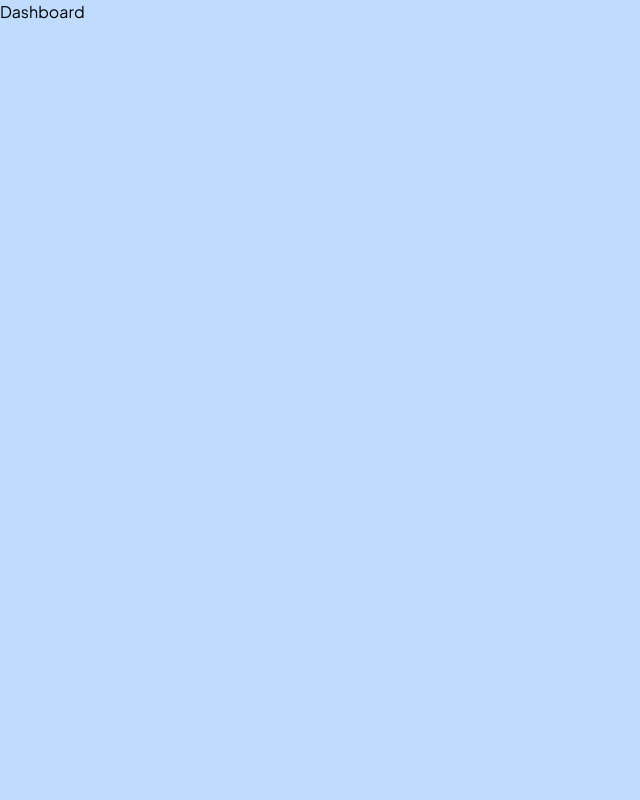
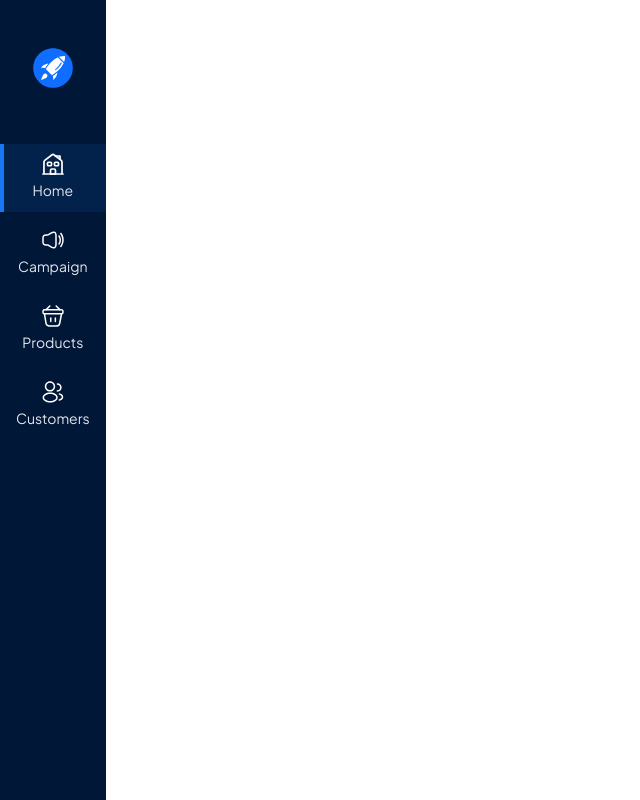
Before and after one commit to saurabhmehta1601/zocket-assignment, a React (Vite) app in the folder frontend/: page /dashboard in a window 1280 px wide. Shown: the whole page, without its empty margins (0-640 px from the left). Built offline with nearby package versions, Linux system fonts and the light colour scheme.

Commit message:
WIP(Dashboard): add dashboard menu

```diff
--- a/frontend/src/pages/Dashboard.tsx
+++ b/frontend/src/pages/Dashboard.tsx
@@ -1,9 +1,62 @@
-import React from 'react'
+import React, { useState } from 'react'
 import styles from "../styles/dashboard.module.scss"
+import zocketLogo from "../assets/zocket-logo.svg"
+import homeIcon from "../assets/icons/home.svg"
+import campaignIcon from "../assets/icons/campaign.svg"
+import customersIcon from "../assets/icons/customers.svg"
+import productsIcon from "../assets/icons/products.svg"
+
+enum MenuItemLabel {
+    HOME = "Home", CAMPAIGN = "Campaign", PRODUCTS = "Products", CUSTOMERS = "Customers"
+}
+
+
+interface IMenuItem {
+    isActiveMenuItem: boolean,
+    label: string
+    iconSrc: string,
+    onClick: () => void
+}
+const MenuItem = ({ isActiveMenuItem, label, iconSrc, onClick }: IMenuItem) => (
+    <div className={[styles.menuItem, isActiveMenuItem ? styles.activeMenuItem : ""].join(" ")} onClick={onClick}>
+        <img src={iconSrc} alt={label} className={styles.menuIcon} />
+        <p className={styles.label}>{label}</p>
+    </div>
+)
 
 const Dashboard = () => {
+    const [selectedMenuItem, setSelectedMenuItem] = useState(MenuItemLabel.HOME)
     return (
-        <div className={styles.container}>Dashboard</div>
+        <div className={styles.container}>
+            <div className={styles.menu}>
+                <img src={zocketLogo} alt="zocket logo" className={styles.zocketLogo} />
+                <MenuItem
+                    iconSrc={homeIcon}
+                    label={MenuItemLabel.HOME}
+                    onClick={() => setSelectedMenuItem(MenuItemLabel.HOME)}
+                    isActiveMenuItem={selectedMenuItem === MenuItemLabel.HOME}
+                />
+                <MenuItem
+                    iconSrc={campaignIcon}
+                    label={MenuItemLabel.CAMPAIGN}
+                    onClick={() => setSelectedMenuItem(MenuItemLabel.CAMPAIGN)}
+                    isActiveMenuItem={selectedMenuItem === MenuItemLabel.CAMPAIGN}
+                />
+                <MenuItem
+                    iconSrc={productsIcon}
+                    label={MenuItemLabel.PRODUCTS}
+                    onClick={() => setSelectedMenuItem(MenuItemLabel.PRODUCTS)}
+                    isActiveMenuItem={selectedMenuItem === MenuItemLabel.PRODUCTS}
+                />
+                <MenuItem
+                    iconSrc={customersIcon}
+                    label={MenuItemLabel.CUSTOMERS}
+                    onClick={() => setSelectedMenuItem(MenuItemLabel.CUSTOMERS)}
+                    isActiveMenuItem={selectedMenuItem === MenuItemLabel.CUSTOMERS}
+                />
+            </div>
+            <div className={styles.main}></div>
+        </div>
     )
 }
 
--- a/frontend/src/styles/dashboard.module.scss
+++ b/frontend/src/styles/dashboard.module.scss
@@ -1,3 +1,34 @@
 .container {
-  @apply min-h-screen bg-blue-200;
+  @apply flex min-h-screen bg-white;
+
+  .menu {
+    @apply flex flex-col;
+    background-color: var(--clr-dark-1);
+    .zocketLogo {
+      @apply mt-12 mb-14 h-10 w-10 mx-auto;
+    }
+
+    .menuItem {
+      @apply px-4 py-2 mb-2 grid place-items-center cursor-pointer;
+      .menuIcon {
+        @apply w-6 h-6;
+      }
+      .label {
+        @apply text-gray-200 my-1 text-sm;
+      }
+    }
+    .activeMenuItem {
+      @apply relative bg-[var(--clr-dark-2)];
+      &::before {
+        @apply absolute h-full top-0 left-0 w-1 bg-[var(--clr-blue-1)];
+        content: "";
+        background-color: var(--clr-blue-1);
+        // background-color: var(--clr-primary);
+      }
+    }
+  }
+
+  .main {
+    @apply flex-1;
+  }
 }
--- a/frontend/src/styles/index.css
+++ b/frontend/src/styles/index.css
@@ -4,6 +4,8 @@
 
 :root {
   --clr-dark-1: #001738;
+  --clr-dark-2: rgba(25, 119, 243, 0.1);
+  --clr-blue-1: #1977f3;
 }
 
 @font-face {
```
